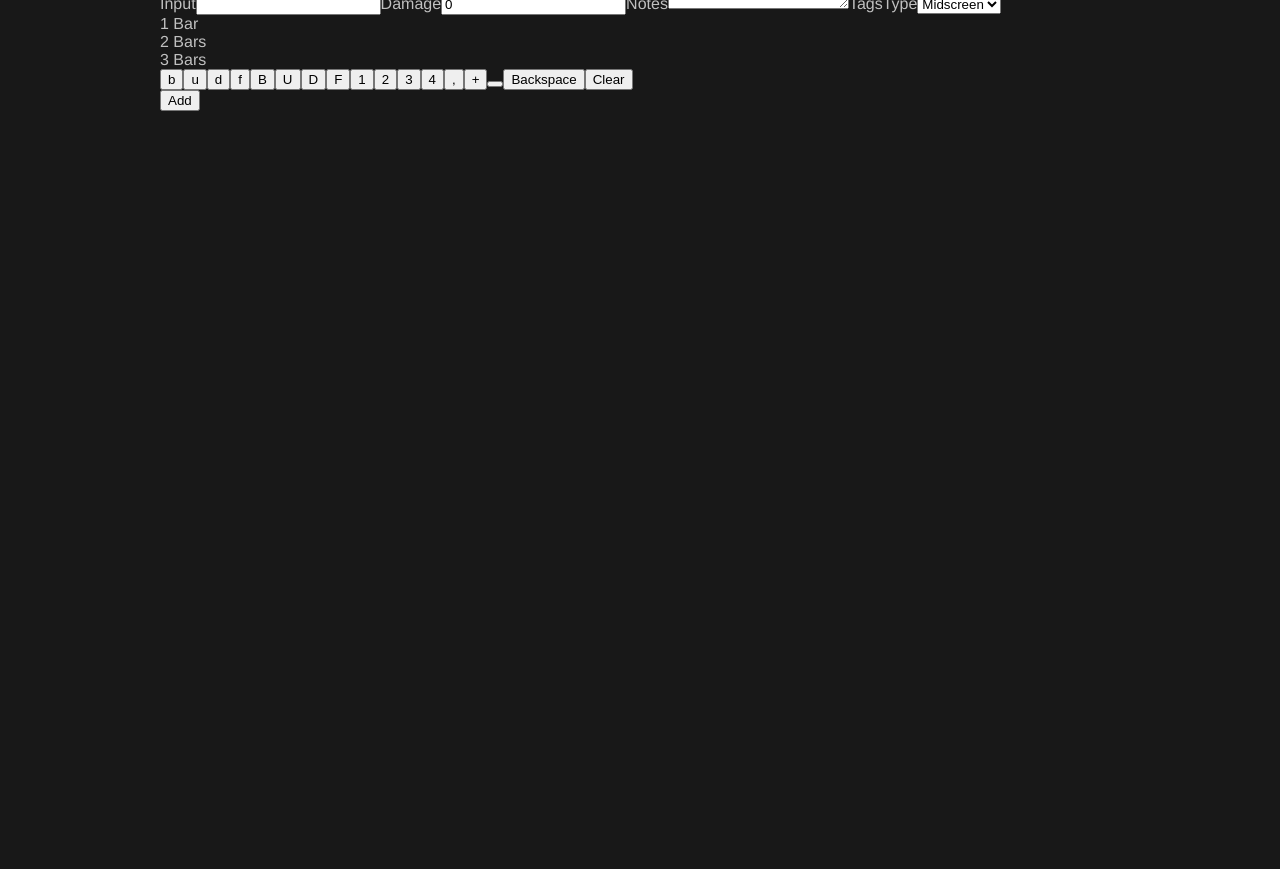
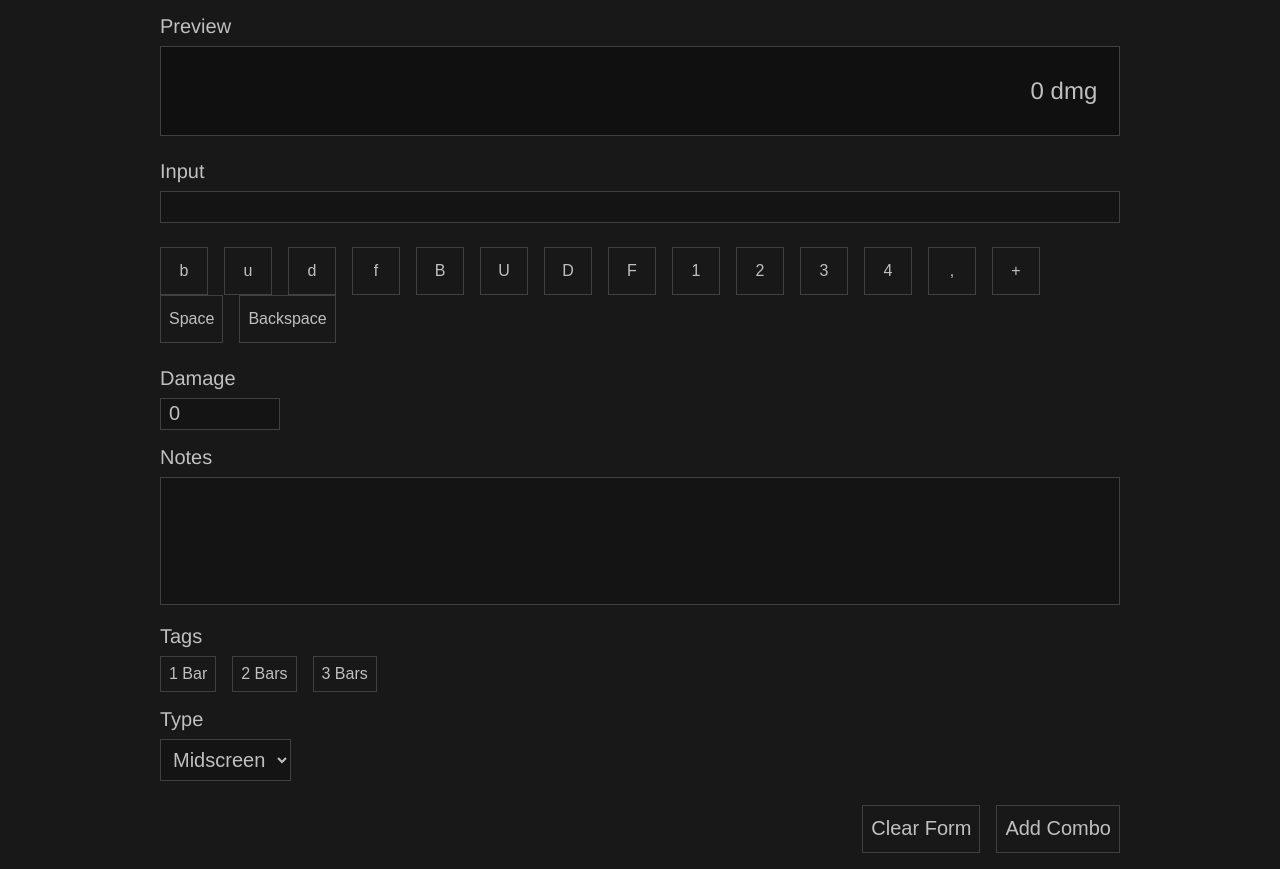
Before and after one commit to RedRaptor10/combo-list, a React app: page /#/1/combos/create in a window 1280 px wide. Shown: the part 185-1054 px from the top of the page. Before the commit the page ends 864 px from the top, so only its background shows below. Built offline with nearby package versions, Linux system fonts and the light colour scheme.

Commit message:
Stylize ComboForm

```diff
--- a/src/components/Character.js
+++ b/src/components/Character.js
@@ -92,7 +92,7 @@ const Character = () => {
                                 <Combo combo={combo} />
                                 <div className="combo-btns">
                                     <Link to={'/' + characterSlug + '/combos/' + combo._id + '/update'} className="btn-container">
-                                        <button className="btn">Update</button>
+                                        <button className="btn">Edit</button>
                                     </Link>
                                     <button className="btn" onClick={() => { deleteCombo(combo._id, i) }}>Delete</button>
                                 </div>
--- a/src/components/ComboForm.js
+++ b/src/components/ComboForm.js
@@ -48,13 +48,16 @@ const ComboForm = () => {
     }, [comboId]);
 
     const checkInput = event => {
-        if (!inputs.includes(event.key) && event.key !== 'Tab') {
+        const allowed = ['Delete', 'Tab', 'ArrowLeft', 'ArrowUp', 'ArrowDown', 'ArrowRight'];
+
+        // If allowed keys are not pressed, prevent onChange event
+        if (!inputs.includes(event.key) && !allowed.includes(event.key)) {
             event.preventDefault();
         }
     };
 
     const checkDamage = event => {
-        const allowed = ['0', '1', '2', '3', '4', '5', '6', '7', '8', '9', 'Backspace', 'Tab', '.', 'Decimal'];
+        const allowed = ['0', '1', '2', '3', '4', '5', '6', '7', '8', '9', 'Backspace', 'Delete', 'Tab', '.', 'Decimal', 'ArrowLeft', 'ArrowUp', 'ArrowDown', 'ArrowRight'];
 
         // If allowed keys are not pressed OR there are multiple decimal points, prevent onChange event
         if ((!allowed.includes(event.key)) || ((event.key === '.' || event.key === 'Decimal') && event.target.value.includes('.'))) {
@@ -134,7 +137,9 @@ const ComboForm = () => {
         });
     };
 
-    const toggleTag = tag => {
+    const toggleTag = (event, tag) => {
+        event.preventDefault();
+
         const temp = form.tags.slice();
 
         // If form tags don't include tag then add it, otherwise remove tag
@@ -153,10 +158,14 @@ const ComboForm = () => {
 
     return (
         <main className="combo-form-page">
-            <Combo combo={{...form, damage: { $numberDecimal: form.damage }}} />
+            <h1>{comboId ? 'Edit Combo' : 'Add Combo'}</h1>
+            <div className="combo-form-page-preview">
+                <label>Preview</label>
+                <Combo combo={{...form, damage: { $numberDecimal: form.damage }}} />
+            </div>
             <form className="combo-form" action="">
                 <label htmlFor="input">Input</label>
-                <input name="input" value={form.input} onKeyDown={checkInput} onChange={handleChange}></input>
+                <input name="input" className="combo-form-input" value={form.input} onKeyDown={checkInput} onChange={handleChange}></input>
                 {formErrors ?
                     formErrors.map((error, i) => {
                         if (error.param === 'input') {
@@ -167,10 +176,17 @@ const ComboForm = () => {
                         return null;
                     })
                 : null}
+                <div className="combo-form-btns">
+                    {inputs.map((input, i) => {
+                        return (
+                            <button key={i} className="btn" value={input} onClick={handleInputClick}>{input === ' ' ? 'Space' : input}</button>
+                        );
+                    })}
+                </div>
                 <label htmlFor="damage">Damage</label>
-                <input name="damage" value={form.damage} onKeyDown={checkDamage} onChange={handleChange}></input>
+                <input name="damage" type="number" className="combo-form-damage" min="0" max="999" value={form.damage} onKeyDown={checkDamage} onChange={handleChange}></input>
                 <label htmlFor="notes">Notes</label>
-                <textarea name="notes" value={form.notes} onChange={handleChange}></textarea>
+                <textarea name="notes" className="combo-form-notes" value={form.notes} onChange={handleChange}></textarea>
                 {formErrors ?
                     formErrors.map((error, i) => {
                         if (error.param === 'notes') {
@@ -182,27 +198,23 @@ const ComboForm = () => {
                     })
                 : null}
                 <label htmlFor="tags">Tags</label>
+                <div className="combo-form-tags">
+                    {tagsList.map(tag => {
+                        return (
+                            <button key={tag} className={form.tags.includes(tag) ? 'btn combo-form-tag btn combo-form-active-tag' : 'btn combo-form-tag'}
+                                onClick={event => toggleTag(event, tag)}>{tag}</button>
+                        )
+                    })}
+                </div>
                 <label htmlFor="type">Type</label>
-                <select name="type" value={form.type} onChange={handleChange}>
+                <select name="type" className="combo-form-type" value={form.type} onChange={handleChange}>
                     <option value="Midscreen">Midscreen</option>
                     <option value="Corner">Corner</option>
                 </select>
-                <div className="combo-form-tags">
-                    {tagsList.map(tag => {
-                        return (
-                            <div key={tag} className={form.tags.includes(tag) ? 'active-tag' : null} onClick={() => toggleTag(tag)}>{tag}</div>
-                        )
-                    })}
+                <div className="combo-form-footer combo-form-btns">
+                    <button className="btn" onClick={clearForm}>Clear Form</button>
+                    <button className="btn" type="submit" onClick={submitCombo}>{comboId ? 'Update Combo' : 'Add Combo'}</button>
                 </div>
-                <div className="combo-form-btns">
-                    {inputs.map((input, i) => {
-                        return (
-                            <button key={i} className="combo-form-btn" value={input} onClick={handleInputClick}>{input}</button>
-                        );
-                    })}
-                    <button className="combo-form-btn" onClick={clearForm}>Clear</button>
-                </div>
-                <button className="submit-btn" type="submit" onClick={submitCombo}>{comboId ? 'Update' : 'Add'}</button>
             </form>
         </main>
     );
--- a/src/styles/style.css
+++ b/src/styles/style.css
@@ -4,6 +4,7 @@
     --color: rgb(192, 192, 192);
     --primary-color: rgb(96, 0, 0);
     --secondary-color: rgb(16, 16, 16);
+    --tertiary-color: rgb(20, 20, 20);
 }
 
 body {
@@ -25,7 +26,7 @@ a:hover {
 
 header {
     align-items: center;
-    background: rgb(16, 16, 16);
+    background: var(--secondary-color);
     box-sizing: border-box;
     color: #fff;
     display: flex;
@@ -102,7 +103,7 @@ main {
 }
 
 .btn:hover {
-    background: rgb(16, 16, 16);
+    background: var(--secondary-color);
 }
 
 .btn-container {
@@ -136,7 +137,9 @@ main {
 .combo {
     background: var(--secondary-color);
     border: 1px solid var(--border-color);
+    box-sizing: border-box;
     display: flex;
+    height: 90px;
     padding: 8px;
 }
 
@@ -168,11 +171,103 @@ main {
 }
 
 .combo-tag {
+    align-items: center;
+    background: rgb(32, 32, 32);
+    border-radius: 8px;
+    display: flex;
     font-size: 16px;
-    padding: 0 4px;
+    justify-content: center;
+    padding: 4px 8px;
+}
+
+.combo-tag:not(:last-child) {
+    margin-right: 8px;
 }
 
 .combo-notes {
     font-size: 16px;
     height: 50%;
 }
+
+/* Combo Form */
+.combo-form-page label {
+    display: block;
+    font-size: 20px;
+    padding: 8px 0;
+}
+
+.combo-form-page-preview {
+    margin-bottom: 16px;
+}
+
+.combo-form input, .combo-form textarea, .combo-form-type {
+    background: var(--tertiary-color);
+    border: 1px solid var(--border-color);
+    box-sizing: border-box;
+    color: var(--color);
+    font-size: 20px;
+    margin-bottom: 8px;
+    padding: 8px;
+}
+
+.combo-form input:focus, .combo-form textarea:focus {
+    outline: 1px solid var(--color);
+}
+
+.combo-form-input {
+    height: 32px;
+    width: 100%;
+}
+
+.combo-form-btns {
+    padding: 16px 0;
+}
+
+.combo-form-btns .btn {
+    display: inline-block;
+    min-height: 48px;
+    min-width: 48px;
+}
+
+.combo-form-btns .btn:not(:last-child) {
+    margin-right: 16px;
+}
+
+.combo-form-notes {
+    height: 128px;
+    resize: none;
+    width: 100%;
+}
+
+.combo-form-damage {
+    height: 32px;
+    width: 12.5%;
+}
+
+.combo-form-tags {
+    margin-bottom: 8px;
+}
+
+.combo-form-tag {
+    display: inline-block;
+}
+
+.combo-form-tag:not(:last-child) {
+    margin-right: 16px;
+}
+
+.combo-form-active-tag {
+    background: var(--secondary-color);
+}
+
+.combo-form-type {
+    cursor: pointer;
+}
+
+.combo-form-footer {
+    text-align: right;
+}
+
+.combo-form-footer .btn {
+    font-size: 20px;
+}
```
